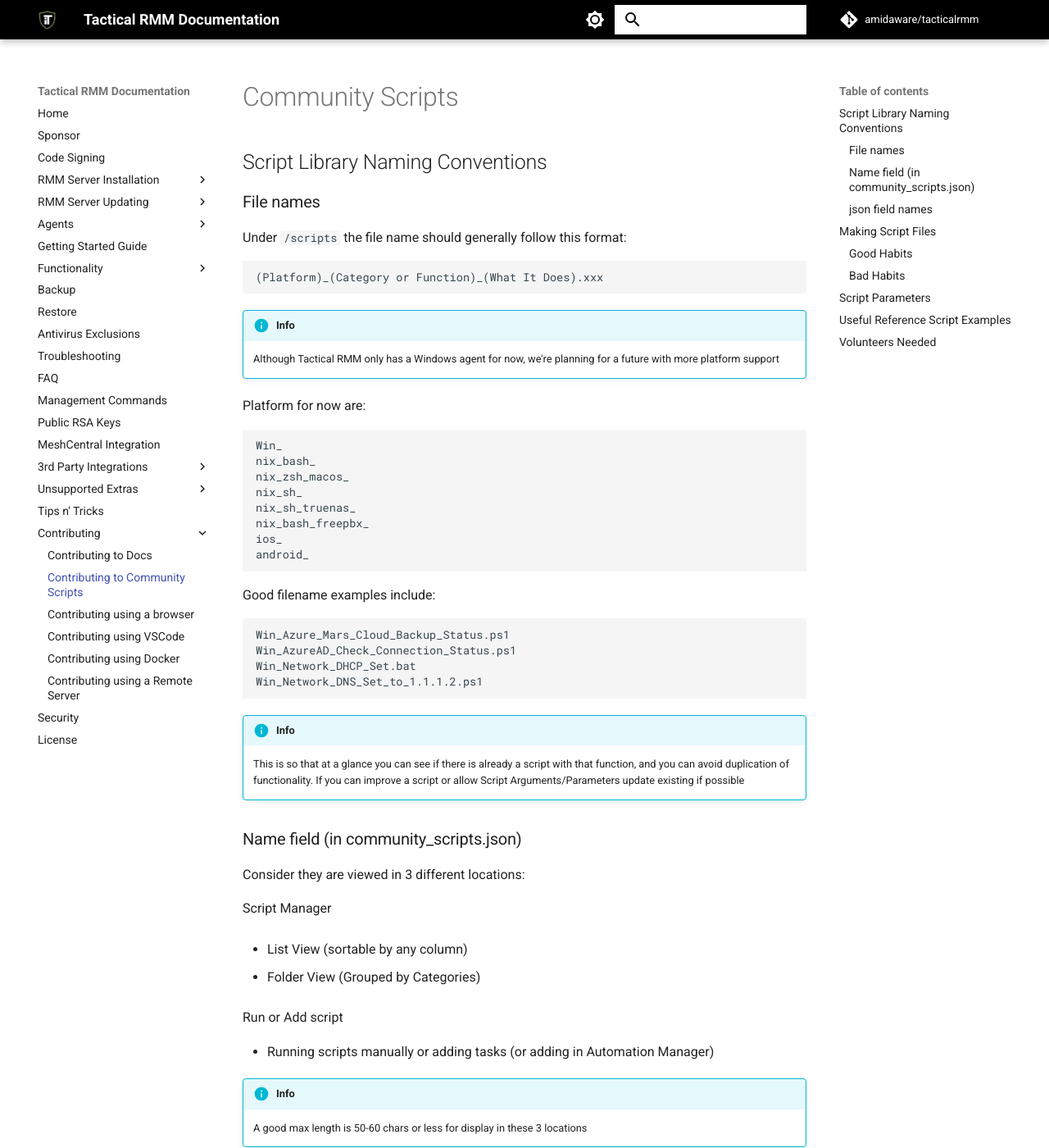
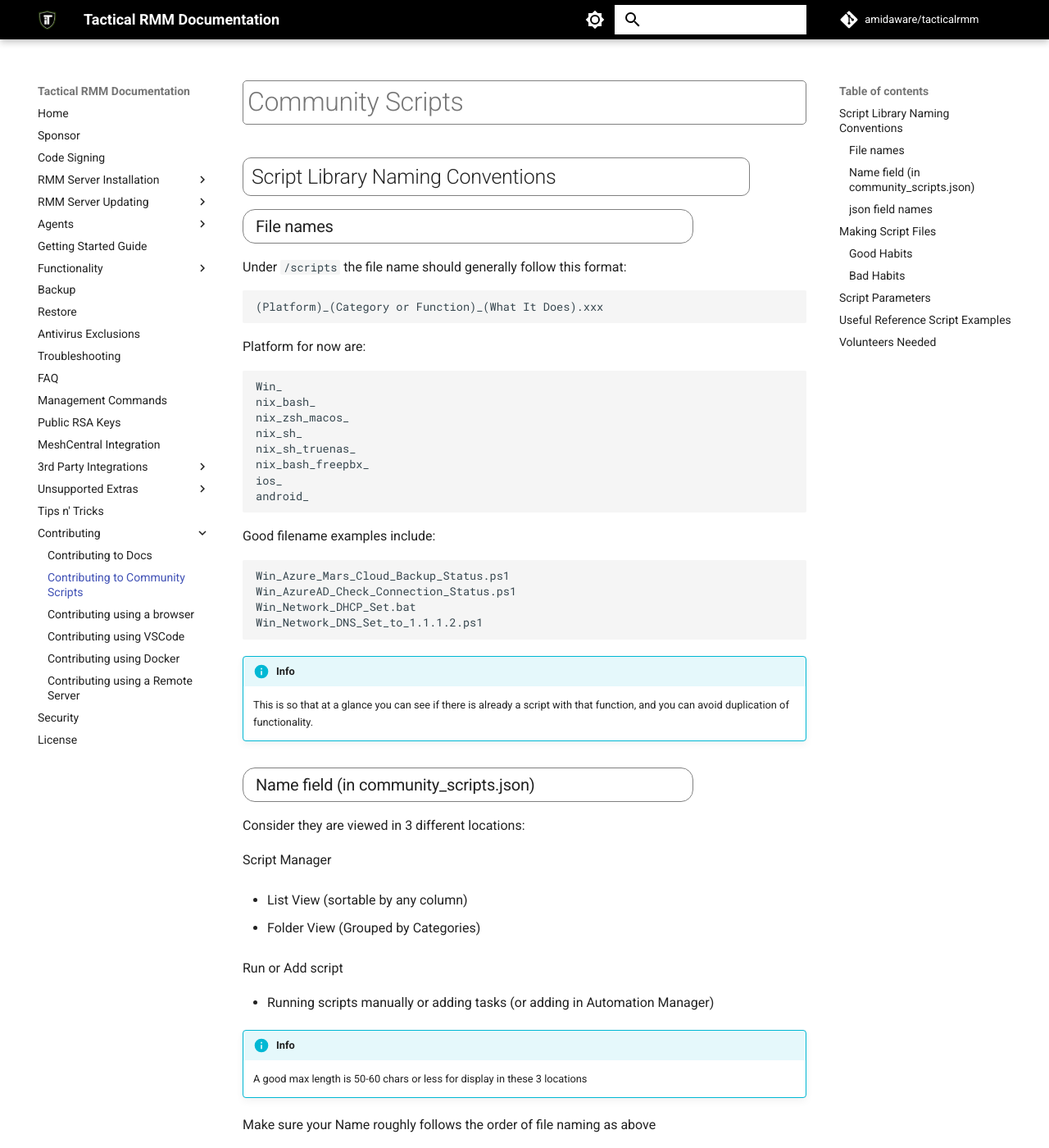
Before and after one commit to amidaware/trmm-docs, an MkDocs documentation site: the page built from docs/contributing_community_scripts.md, in a window 1280 px wide and 1400 px high. Shown: the whole window at 82% size. Built offline with MkDocs 1.6.1 and Material for MkDocs 9.7.7, drawn with Linux system fonts in a browser that asks for light colours; comment, search, counter and statistics services are not loaded; some of the changed text lies outside the part shown.

Commit message:
minor tweaks, adjusting css header styles

````diff
--- a/docs/contributing_community_scripts.md
+++ b/docs/contributing_community_scripts.md
@@ -9,9 +9,6 @@
 ```text
 (Platform)_(Category or Function)_(What It Does).xxx
 ```
-
-!!!info
-    Although Tactical RMM only has a Windows agent for now, we're planning for a future with more platform support
 
 Platform for now are:
 
@@ -36,7 +33,7 @@
 ```
 
 !!!info
-    This is so that at a glance you can see if there is already a script with that function, and you can avoid duplication of functionality. If you can improve a script or allow Script Arguments/Parameters update existing if possible
+    This is so that at a glance you can see if there is already a script with that function, and you can avoid duplication of functionality.
 
 ### Name field (in community_scripts.json)
 
--- a/docs/stylesheets/extra.css
+++ b/docs/stylesheets/extra.css
@@ -12,3 +12,47 @@
     color: rgb(130, 130, 255);
     text-decoration: underline;
 }
+.md-typeset h1 {
+    border-width: 1px;
+    border-radius: 5px;
+    border-color: gray;
+    width: 100%;
+    border-style: solid;
+    padding: 5px;
+}
+.md-typeset h2 {
+    border-width: 1px;
+    border-radius: 10px;
+    border-color: gray;
+    width: 90%;
+    border-style: solid;
+    padding: 5px;
+    text-indent: 5px;
+}
+.md-typeset h3 {
+    border-width: 1px;
+    border-radius: 15px;
+    border-color: gray;
+    width: 80%;
+    border-style: solid;
+    padding: 5px;
+    text-indent: 10px;
+}
+.md-typeset h4 {
+    border-width: 1px;
+    border-radius: 20px;
+    border-color: gray;
+    width: 70%;
+    border-style: solid;
+    padding: 5px;
+    text-indent: 15px;
+}
+.md-typeset h5 {
+    border-width: 1px;
+    border-radius: 25px;
+    border-color: gray;
+    width: 60%;
+    border-style: solid;
+    padding: 5px;
+    text-indent: 20px;
+}
````
Also changed, not shown: other parts of docs/contributing_community_scripts.md (+1 -1 lines), docs/code_signing.md (+8 -2 lines), docs/test.md (added, +19 -0 lines), docs/troubleshooting.md (+2 -3 lines), 1 other file.
